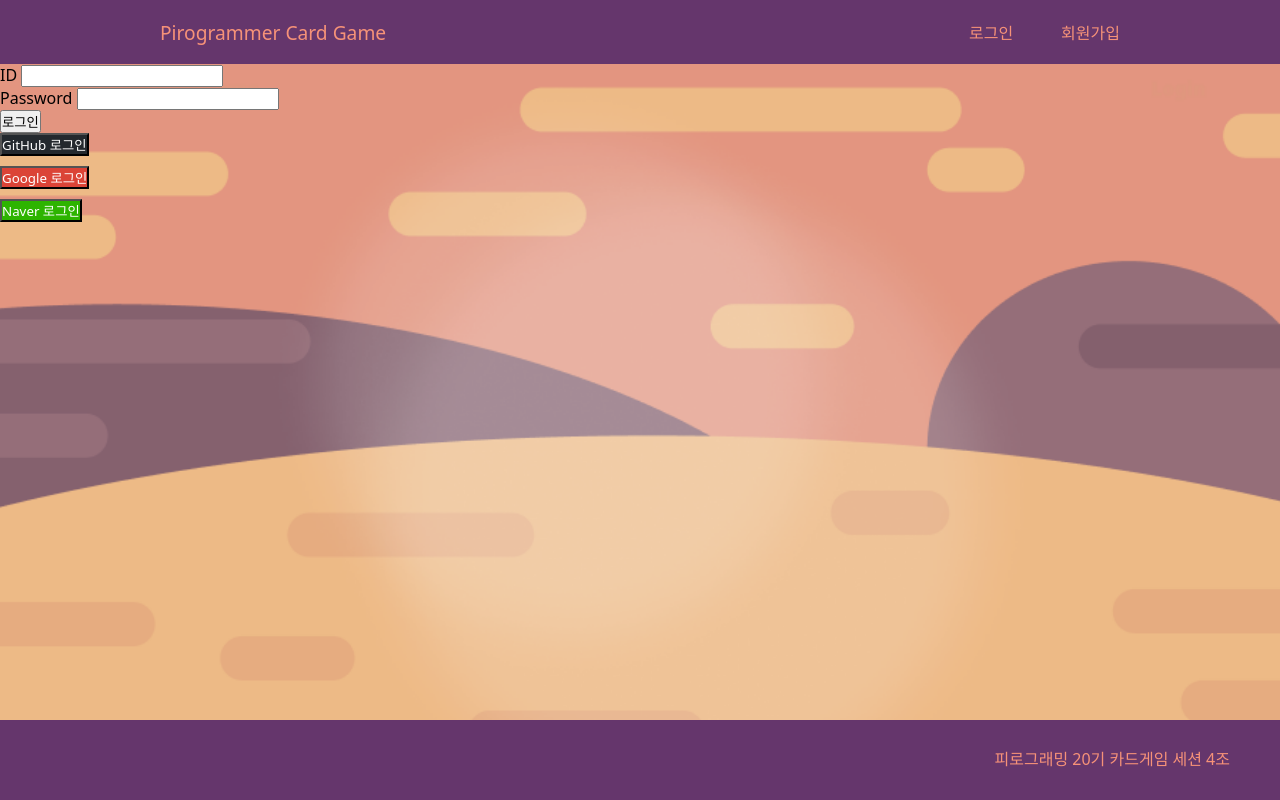
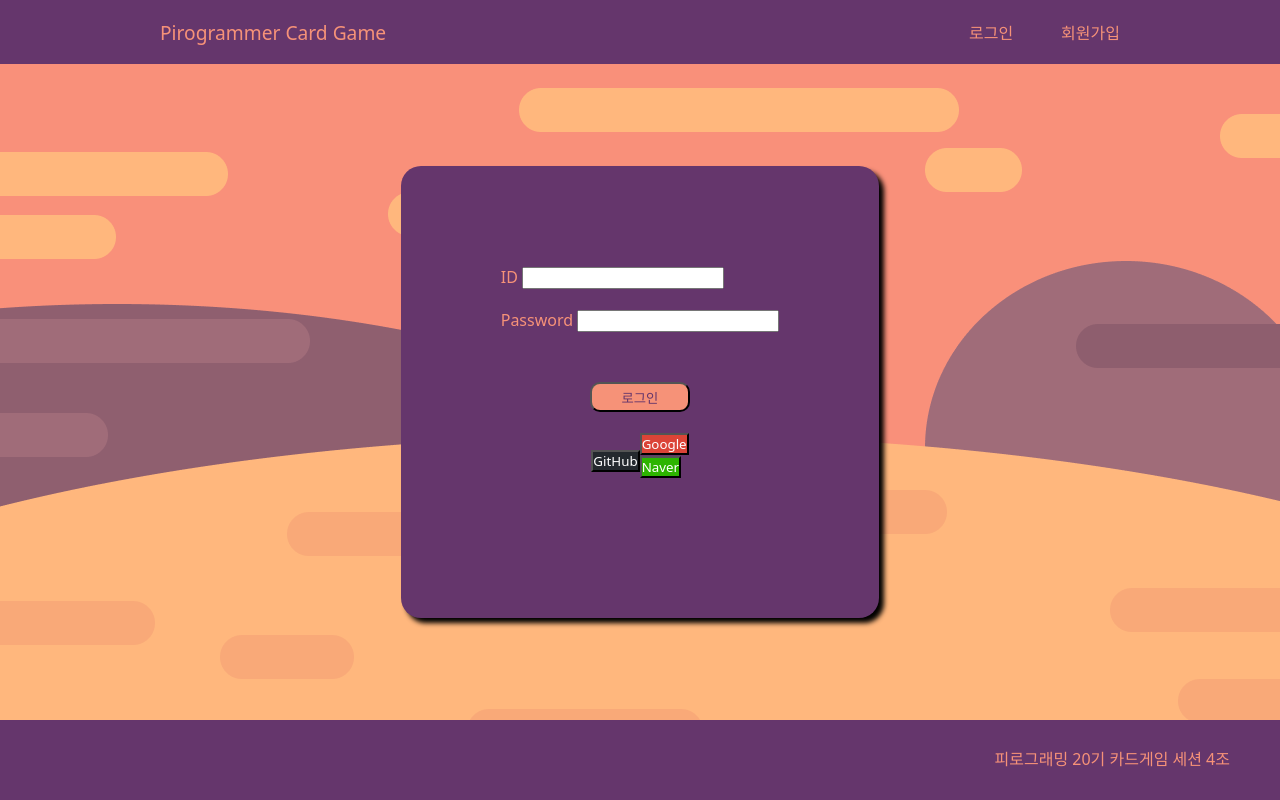
Before and after one commit to Pirogramming-20/Piro20_CardGame_4, a Django app: page /common/login/ in a window 1280 px wide. Run offline with Django 4.2, Linux system fonts and the light colour scheme; some web fonts are replaced.

Commit message:
소셜 로그인 코드 추가, css 적용

```diff
--- a/common/urls.py
+++ b/common/urls.py
@@ -14,3 +14,4 @@ urlpatterns = [
 #localhost:8000/accounts/github/login
 #localhost:8000/accounts/google/login
 #localhost:8000/accounts/naver/login
+#localhost:8000/accounts/kakao/login
--- a/game/urls.py
+++ b/game/urls.py
@@ -10,5 +10,6 @@ urlpatterns = [
     path('detail/<int:pk>/', detail, name='detail'),
     path('ranking/', ranking, name='ranking'),
     path('detail_ing/<int:pk>', detail_ing, name='detail_ing'),
+    path('detail_defend/<int:pk>', detail_defend, name='detail_defend'),
     path('delete/<int:pk>', game_delete, name='game_delete')
 ]
--- a/game/views.py
+++ b/game/views.py
@@ -101,3 +101,7 @@ def game_delete(request, pk):
     if request.method == 'POST':
         Game.objects.get(id=pk).delete()
     return redirect('game:game_list')
+
+def detail_defend(request, pk):
+    game = get_object_or_404(Game, pk=pk)
+    return render(request, 'game/game_detail_defend.html', {'game': game})
--- a/static/css/game_list.css
+++ b/static/css/game_list.css
@@ -45,6 +45,11 @@
     color: var(--puple);
 }
 
+#history_list_sum{
+    height: 55vh;
+    overflow: auto;
+}
+
 #history_list_content{
     color: var(--puple);
 }
--- a/static/css/login.css
+++ b/static/css/login.css
@@ -1,3 +1,10 @@
+.social-login{
+    display: flex;
+    justify-content: center;
+    align-items: center;
+    margin: 0px;
+}
+
 .social-login-button {
     margin-bottom: 10px;
 }
--- a/static/css/main.css
+++ b/static/css/main.css
@@ -2,6 +2,7 @@
   --puple: #65366c;
   --puple-light: #7b3685;
   --orange: #f69278;
+  --orange-light: #f05f3b;
 }
 
 section {
@@ -60,3 +61,39 @@ section {
   font-weight: bold;
   color: var(--orange);
 }
+
+.to_list {
+  width: 100px;
+  height: 30px;
+  color: var(--puple);
+  background-color: var(--orange);
+  border-radius: 10px;
+  text-align: center;
+}
+
+.to_list:hover{
+  background-color: var(--orange-light);
+}
+
+#ranking-title {
+  text-align: center;
+  border-bottom: 2px solid var(--orange);
+}
+
+.delete_btn{
+  padding: 0 10px;
+  color: var(--puple);
+  background-color: var(--orange);
+  border-radius: 10px;
+}
+
+.delete_btn:hover{
+  background-color: var(--orange-light);
+  color: var(--puple-light);
+}
+.social-login{
+  display: flex;
+  justify-content: center;
+  align-items: center;
+  margin: 0px;
+}
--- /dev/null
+++ b/static/css/submit.css
@@ -0,0 +1,43 @@
+.submit_container {
+  display: flex;
+  flex-direction: column;
+  height: 82vh;
+  align-items: center;
+  justify-content: center;
+}
+
+.submit_modal {
+  padding: 100px;
+  border-radius: 20px;
+  background-color: var(--puple);
+  color: var(--orange);
+  box-shadow: 5px 5px 5px black;
+}
+
+.submit_modal > form > div {
+  margin-bottom: 20px;
+}
+
+.submit_center {
+  display: flex;
+  justify-content: center;
+  margin-top: 50px;
+}
+
+.submit_btn {
+  width: 100px;
+  height: 30px;
+  color: var(--puple);
+  background-color: var(--orange);
+  border-radius: 10px;
+}
+
+.submit_btn:hover {
+  background-color: var(--orange-light);
+}
+.social-login{
+  display: flex;
+  justify-content: center;
+  align-items: center;
+  margin: 0px;
+}
--- a/templates/base.html
+++ b/templates/base.html
@@ -12,6 +12,7 @@
     <link rel="stylesheet" href="{% static 'css/main.css' %}" />
     <link rel="stylesheet" href="{% static 'css/login.css' %}" />
     <link rel="stylesheet" href="{% static 'css/footer.css' %}" />
+    <link rel="stylesheet" href="{% static 'css/submit.css' %}" />
     <link rel="stylesheet" href="{% static 'css/game_list.css' %}?after" />
     <link rel="stylesheet" href="{% static 'css/game_detail.css' %}?after" />
     <link rel="preconnect" href="https://fonts.googleapis.com" />
--- a/templates/common/login.html
+++ b/templates/common/login.html
@@ -1,7 +1,8 @@
 {% extends 'base.html' %}
 
 {% block content %}
-<section>
+<section class="submit_container">
+    <div class="submit_modal">
         <form method='post', action={% url 'common:login' %}>
             {% csrf_token %}
             <div>
@@ -12,29 +13,30 @@
                 <label for='password'>Password</label>
                 <input id='password' type='password' name='password' value='{{ form.password.value|default_if_none:''}}'>
             </div>
-        <button type='submit'>로그인</button>
+            <div class="submit_center">
+                <button type='submit' class="submit_btn">로그인</button>
                 <input type="hidden" name="next" value="{{ next }}" />
-    </form>
-
-
+            </div>
+            <!-- <p>소셜로그인</p> -->
+            <div class='social-login'>
                 <div class="social-login-button">
                     <a href="/accounts/github/login">
-            <button class="github-login">GitHub 로그인</button>
+                        <button class="github-login">GitHub</button>
                     </a>
                 </div>
 
                 <div class="social-login-button">
                     <a href="/accounts/google/login">
-            <button class="google-login">Google 로그인</button>
+                        <button class="google-login">Google</button>
                     </a>
-    </div>
 
                 <div class="social-login-button">
                     <a href="/accounts/naver/login">
-            <button class="naver-login">Naver 로그인</button>
+                        <button class="naver-login">Naver</button>
                     </a>
                 </div>
-
-
+            </div>
+        </form>
+    </div>
 </section>
 {% endblock %}
```
Also changed, not shown: config/settings.py (+7 -0 lines), templates/common/signup.html (+9 -7 lines), templates/game/game_counter.html (+9 -7 lines), templates/game/game_create.html (+9 -7 lines), templates/game/game_detail_defend.html (added, +23 -0 lines), templates/game/game_detail_ing.html (+5 -2 lines), templates/game/game_list.html (+8 -8 lines), templates/game/game_ranking.html (+6 -3 lines), game/migrations/0001_initial.py, static/image/background.png. Lines whose indentation alone changed are shown as unchanged.
